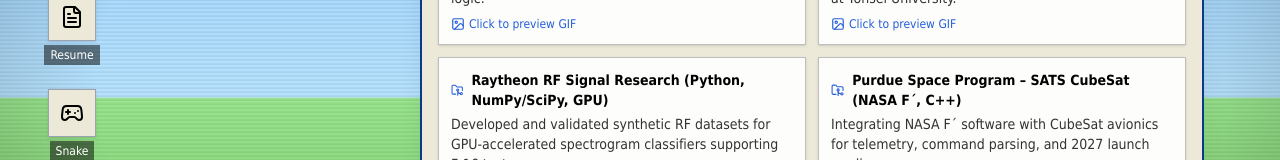
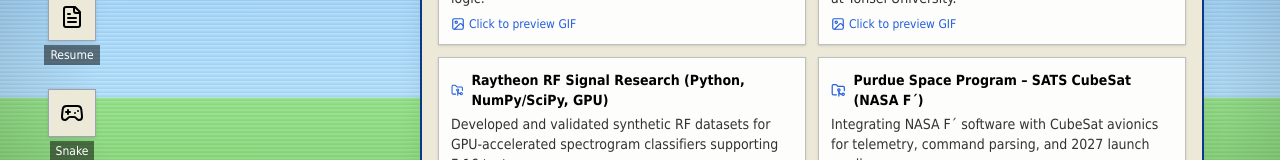
Before and after one commit to jnguyen727/new-portfolio, a React (Vite) app: page / in a window 1280 px wide. Shown: the part 319-479 px from the top of the page. Built offline with nearby package versions, Linux system fonts and the light colour scheme.

Commit message:
change sats desc

```diff
--- a/src/App.jsx
+++ b/src/App.jsx
@@ -255,7 +255,7 @@
   },
   {
     key: "sats-cdh",
-    title: "Purdue Space Program – SATS CubeSat (NASA F´, C++)",
+    title: "Purdue Space Program – SATS CubeSat (NASA F´)",
     desc: "Integrating NASA F´ software with CubeSat avionics for telemetry, command parsing, and 2027 launch readiness.",
     gif: "/space-roblox.gif",
   },
```
